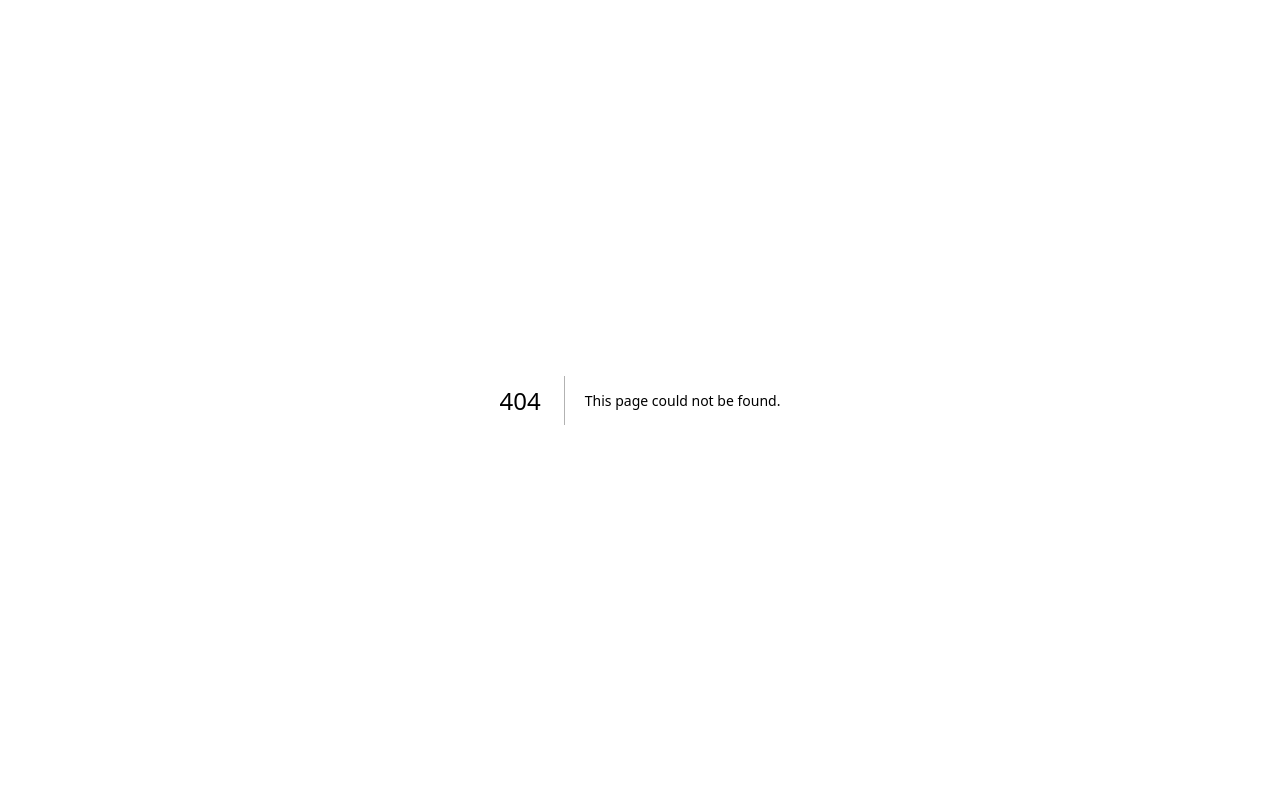
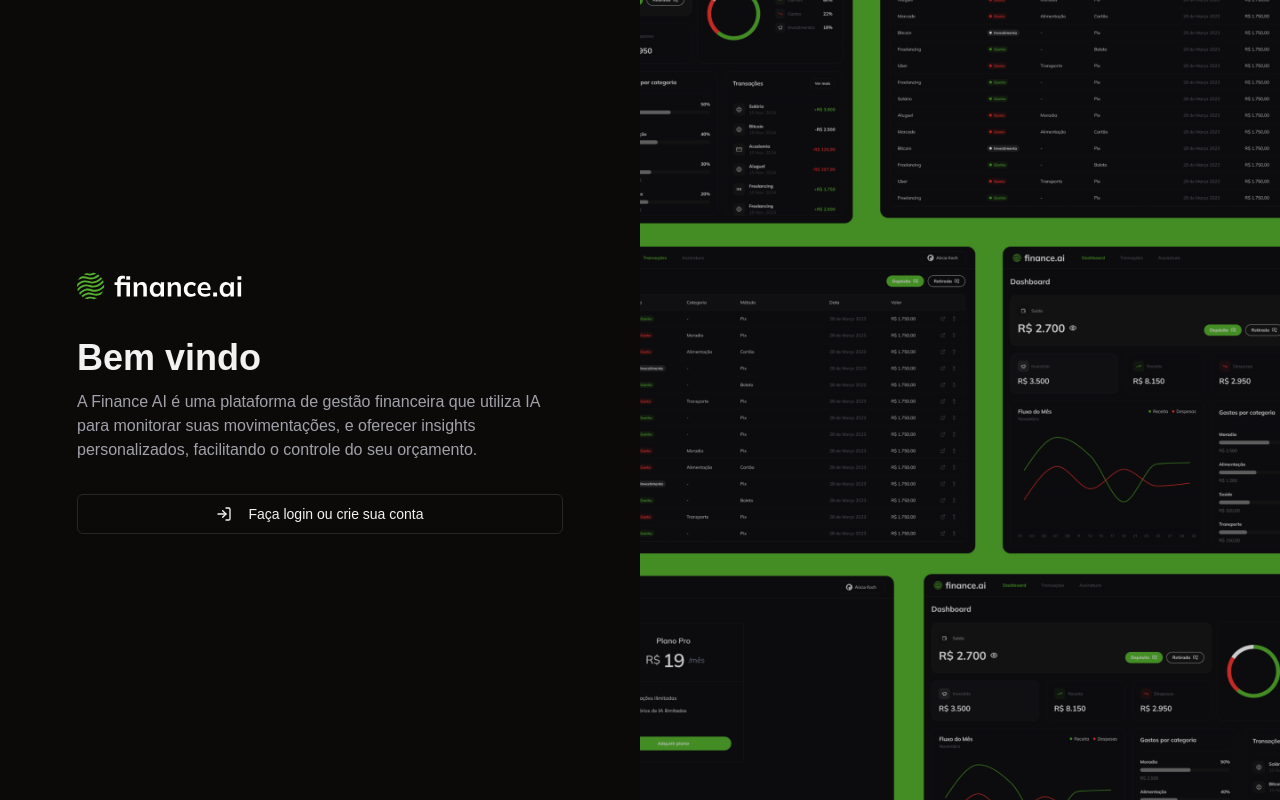
Before and after one commit to ramirescm/finance-ai, a Next.js app: page /login in a window 1280 px wide. Before the commit this address had no page. Built offline with nearby package versions, Linux system fonts and the light colour scheme.

Commit message:
feat: add login page

```diff
--- a/app/layout.tsx
+++ b/app/layout.tsx
@@ -26,7 +26,7 @@
   return (
     <html lang="en">
       <body
-        className={`${geistSans.variable} ${geistMono.variable} antialiased`}
+        className={`${geistSans.variable} ${geistMono.variable} dark antialiased`}
       >
         {children}
       </body>
--- /dev/null
+++ b/app/login/page.tsx
@@ -0,0 +1,42 @@
+import Image from "next/image";
+import { Button } from "../_components/ui/button";
+import { LogInIcon } from "lucide-react";
+
+const LoginPage = () => {
+  return (
+    <div className="grid h-full grid-cols-2">
+      {/* esquerda */}
+
+      <div className="mx-auto flex h-full max-w-[550px] flex-col justify-center p-8">
+        <Image
+          src="/logo.svg"
+          width={173}
+          height={39}
+          alt="Finance AI"
+          className="mb-8"
+        />
+        <h1 className="mb-3 text-4xl font-bold">Bem vindo</h1>
+        <p className="mb-8 text-muted-foreground">
+          A Finance AI é uma plataforma de gestão financeira que utiliza IA para
+          monitorar suas movimentações, e oferecer insights personalizados,
+          facilitando o controle do seu orçamento.
+        </p>
+        <Button variant="outline">
+          <LogInIcon className="mr-2" />
+          Faça login ou crie sua conta
+        </Button>
+      </div>
+      {/* direita */}
+      <div className="relative h-full w-full">
+        <Image
+          src="/login.png"
+          alt="Faça login"
+          fill
+          className="object-cover"
+        />
+      </div>
+    </div>
+  );
+};
+
+export default LoginPage;
--- a/app/subscriptions/page.tsx
+++ b/app/subscriptions/page.tsx
@@ -1,5 +1,5 @@
-const Subscriptions = () => {
+const SubscriptionsPage = () => {
   return <h1>Subscriptions</h1>;
 };
 
-export default Subscriptions;
+export default SubscriptionsPage;
--- a/app/transactions/page.tsx
+++ b/app/transactions/page.tsx
@@ -1,5 +1,5 @@
-const Transactions = () => {
+const TransactionsPage = () => {
   return <h1>Transactions</h1>;
 };
 
-export default Transactions;
+export default TransactionsPage;
```
Also changed, not shown: public/login.png (added), public/logo.svg (added).
